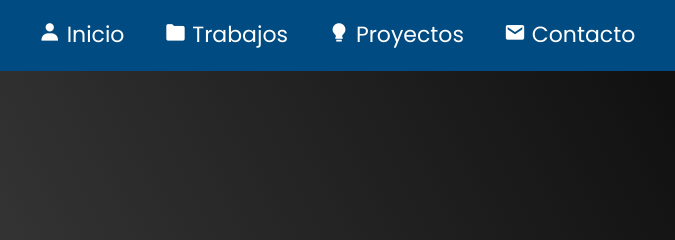
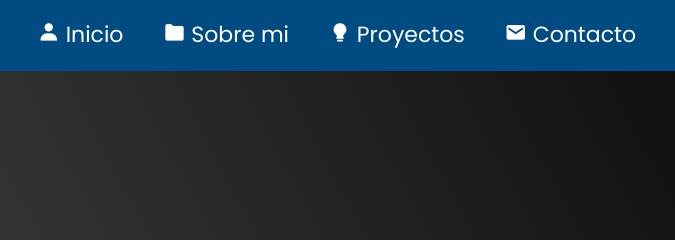
Before and after one commit to Fuerzas-Armadas-ESPE/portafolio-darivadeneira, a plain HTML site: page index.html in a window 1280 px wide. Shown: the top 240 px of the page, 293-968 px from the left. Drawn offline with nearby package versions, Linux system fonts and the light colour scheme.

Commit message:
Portafolio v2.0.3

```diff
--- a/index.html
+++ b/index.html
@@ -17,7 +17,7 @@
                     <a href="#welcome-section"><i class="bx bxs-user"></i> Inicio</a>
                 </li>
                 <li>
-                    <a href="#works-section"><i class="bx bxs-folder"></i></i> Trabajos</a>
+                    <a href="#works-section"><i class="bx bxs-folder"></i></i> Sobre mi</a>
                 </li>
                 <li>
                     <a href="#projects-section"><i class="bx bxs-bulb"></i> Proyectos</a>
```
